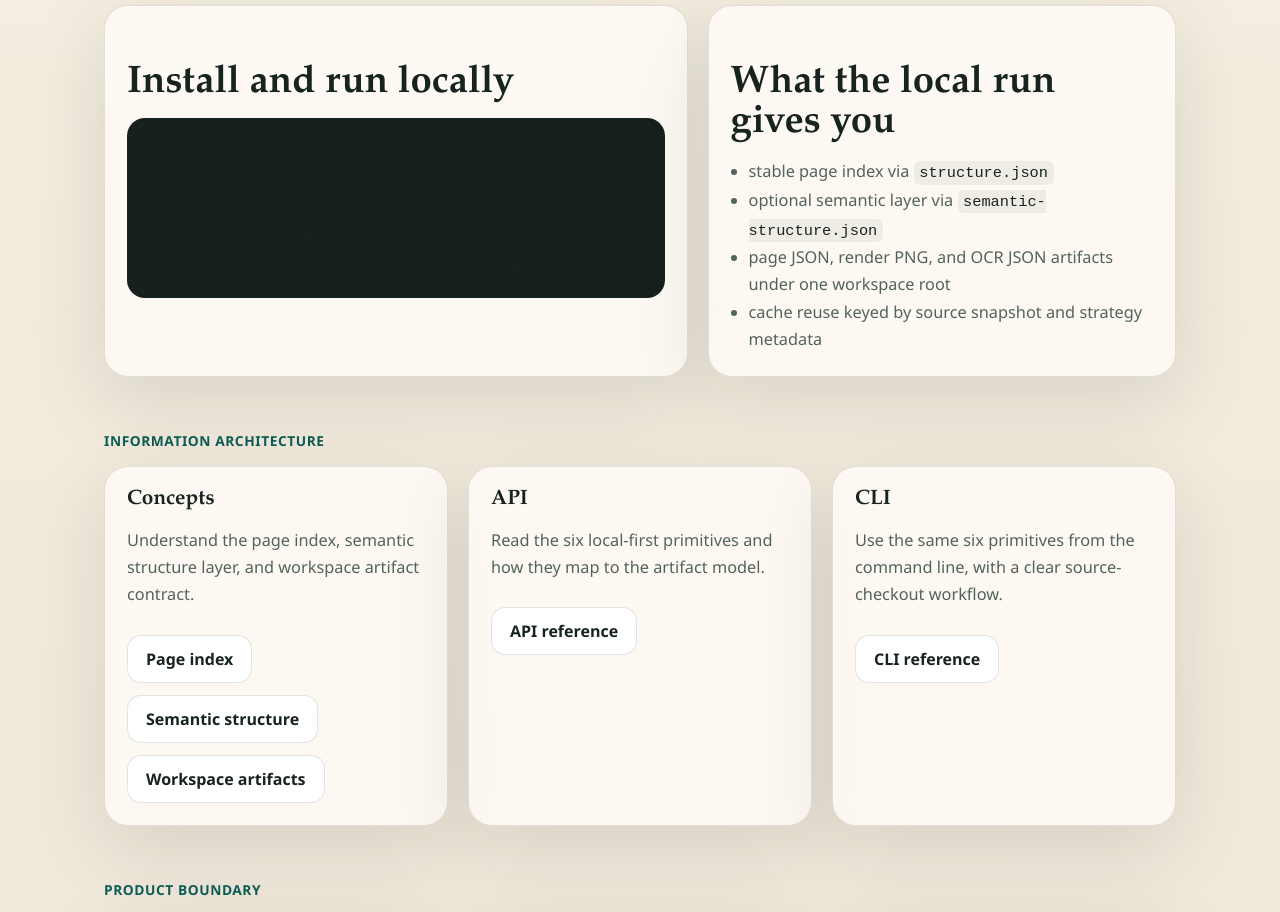
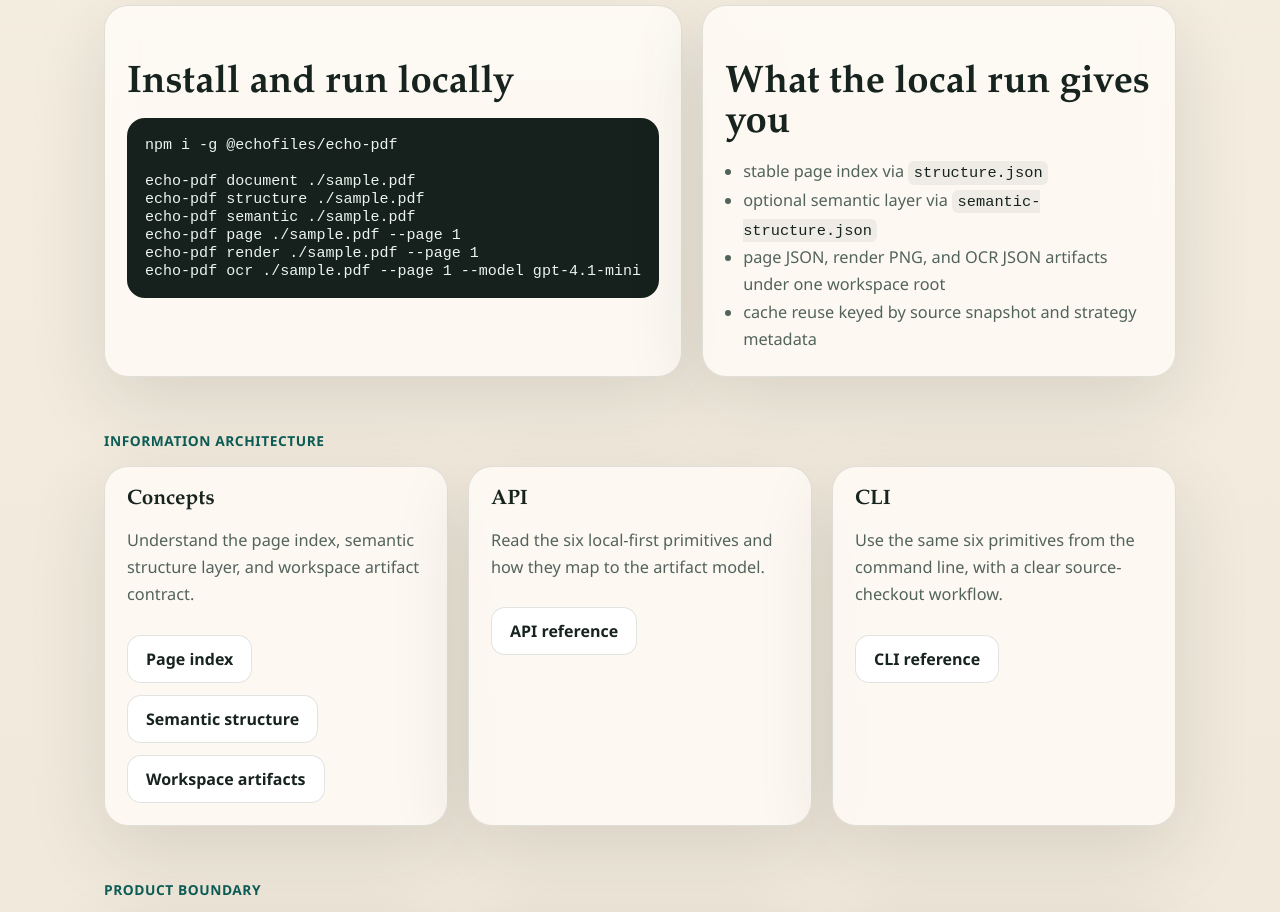
Before and after one commit to echofiles/echo-pdf, a website: page site/index.html in a window 1280 px wide. Shown: the part 1100-2012 px from the top of the page. Drawn offline with Linux system fonts and the light colour scheme.

Commit message:
fix(site): restore code block contrast

```diff
--- a/site/assets/styles.css
+++ b/site/assets/styles.css
@@ -268,7 +268,6 @@
 .callout code,
 .table-wrap code,
 .hero code,
-pre code,
 p code,
 li code {
   font-family: "SFMono-Regular", "JetBrains Mono", "Cascadia Code", monospace;
@@ -289,6 +288,16 @@
 }
 
 pre code {
+  padding: 0;
+  background: transparent;
+  color: inherit;
+}
+
+.card pre code,
+.panel pre code,
+.callout pre code,
+.table-wrap pre code,
+.hero pre code {
   padding: 0;
   background: transparent;
   color: inherit;
```
